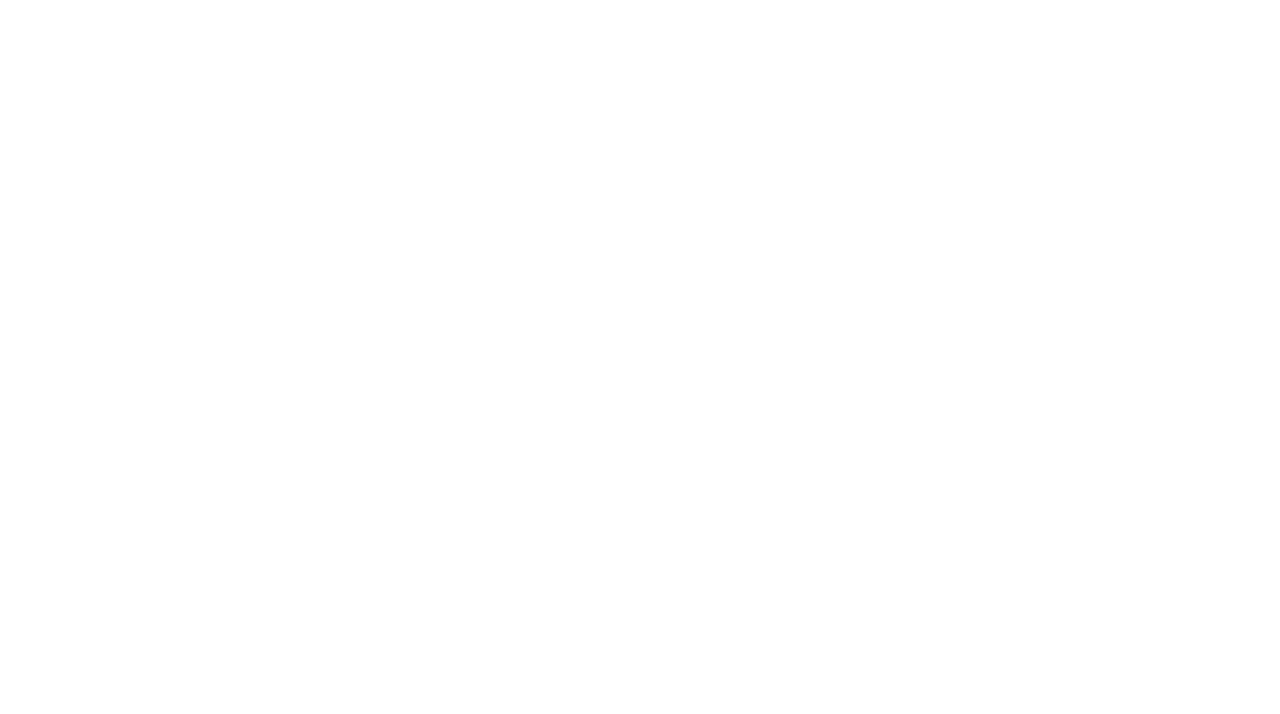
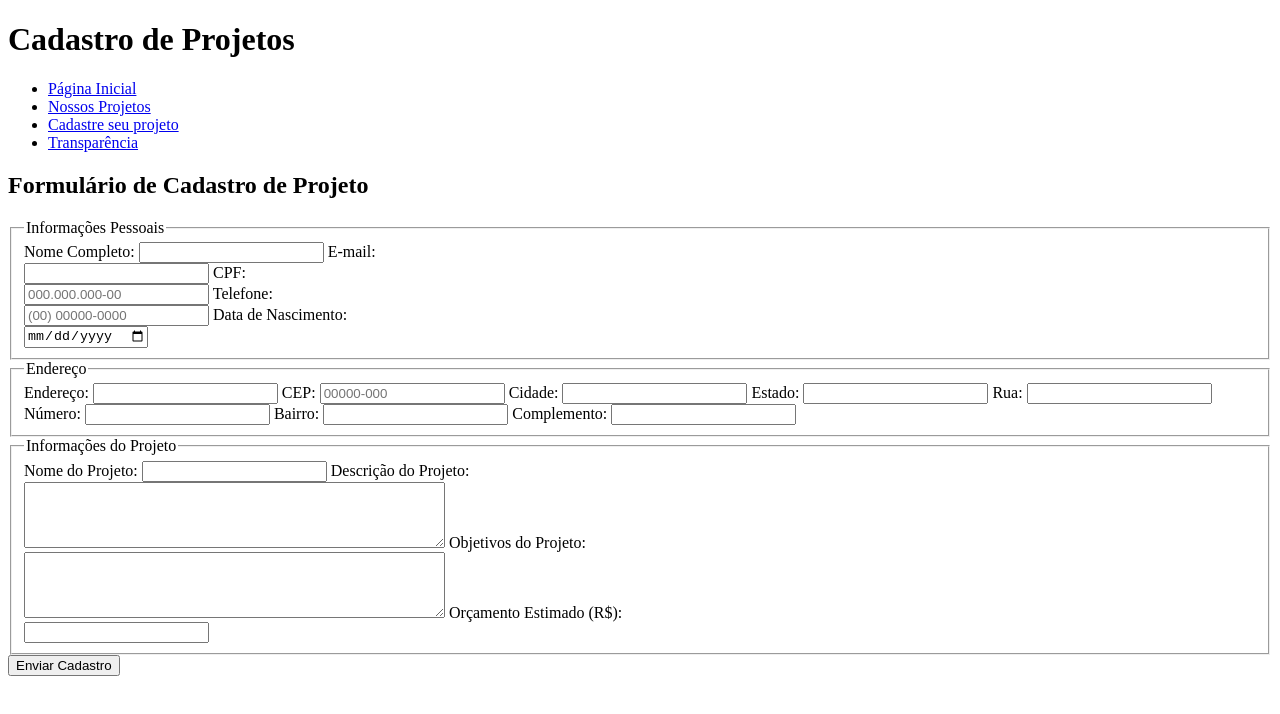
Before and after one commit to igorvinhal/aulaProgramacaoWeb, a plain HTML site: page cadastro.html in a window 1280 px wide. Drawn offline with Linux system fonts and the light colour scheme.

Commit message:
v04 - ampliando

```diff
--- a/cadastro.html
+++ b/cadastro.html
@@ -0,0 +1,117 @@
+<!DOCTYPE html>
+<html lang="pt-BR">
+<head>
+    <meta charset="UTF-8">
+    <meta name="viewport" content="width=device-width, initial-scale=1.0">
+    <title>Cadastro</title>
+</head>
+<body>
+        <header>
+        <h1>Cadastro de Projetos</h1>
+        <nav>
+            <ul>
+                <li><a href="index.html">Página Inicial</a></li>
+                <li><a href="projetos.html">Nossos Projetos</a></li>
+                <li><a href="cadastro.html">Cadastre seu projeto</a></li>
+                <li><a href="transparencia.html">Transparência</a></li>
+            </ul>
+        </nav>
+        </header>
+
+    <main>
+        <section>
+            <h2>Formulário de Cadastro de Projeto</h2>
+            <form action="#" method="post">
+                <fieldset>
+                    <legend>Informações Pessoais</legend>
+
+                    <label for="nome">Nome Completo:</label>
+                    <input type="text" id="nome" name="nome" required>
+
+                    <label for="email">E-mail:</label><br>
+                    <input type="email" id="email" name="email" required>
+
+                    <label for="cpf">CPF:</label><br>
+                    <input type="text" id="cpf" name="cpf" required pattern="\d{3}\.\d{3}\.\d{3}-\d{2}" placeholder="000.000.000-00">
+
+                    <label for="telefone">Telefone:</label><br>
+                    <input type="tel" id="telefone" name="telefone" required pattern="\(\d{2}\) \d{4,5}-\d{4}" placeholder="(00) 00000-0000">
+
+                    <label for="nascimento">Data de Nascimento:</label><br>
+                    <input type="date" id="nascimento" name="nascimento" required>
+                </fieldset>
+
+                <fieldset>
+                    <legend>Endereço</legend>
+
+                    <label for="endereco">Endereço:</label>
+                    <input type="text" id="endereco" name="endereco" required>
+
+                    <label for="cep">CEP:</label>
+                    <input type="text" id="cep" name="cep" required pattern="\d{5}-\d{3}" placeholder="00000-000">
+
+                    <label for="cidade">Cidade:</label>
+                    <input type="text" id="cidade" name="cidade" required>
+
+                    <label for="estado">Estado:</label>
+                    <input type="text" id="estado" name="estado" required>
+
+                    <label for="rua">Rua:</label>
+                    <input type="text" id="rua" name="rua" required>
+
+                    <label for="numero">Número:</label>
+                    <input type="text" id="numero" name="numero" required>
+
+                    <label for="bairro">Bairro:</label>
+                    <input type="text" id="bairro" name="bairro" required>
+
+                    <label for="complemento">Complemento:</label>
+                    <input type="text" id="complemento" name="complemento">
+                </fieldset>
+
+                <fieldset>
+                    <legend>Informações do Projeto</legend>
+
+                    <label for="nome_projeto">Nome do Projeto:</label>
+                    <input type="text" id="nome_projeto" name="nome_projeto" required>
+
+                    <label for="descricao">Descrição do Projeto:</label><br>
+                    <textarea id="descricao" name="descricao" rows="4" cols="50" required></textarea>
+
+                    <label for="objetivos">Objetivos do Projeto:</label><br>
+                    <textarea id="objetivos" name="objetivos" rows="4" cols="50" required></textarea>
+
+                    <label for="orcamento">Orçamento Estimado (R$):</label><br>
+                    <input type="number" id="orcamento" name="orcamento" required min="0" step="0.01">
+                </fieldset>
+                <button type="submit">Enviar Cadastro</button>
+            </form>
+        </section>
+    </main>
+    <script>
+        // Máscara para CPF
+        cpf.addEventListener('input', function () {
+            let v = cpf.value.replace(/\D/g, '');
+            v = v.replace(/(\d{3})(\d)/, '$1.$2');
+            v = v.replace(/(\d{3})(\d)/, '$1.$2');
+            v = v.replace(/(\d{3})(\d{1,2})$/, '$1-$2');
+            cpf.value = v;
+        });
+
+        // Máscara para telefone
+        telefone.addEventListener('input', function () {
+            let v = telefone.value.replace(/\D/g, '');
+            v = v.replace(/^(\d{2})(\d)/g, '($1) $2');
+            v = v.replace(/(\d{4,5})(\d{4})$/, '$1-$2');
+            telefone.value = v;
+        });
+
+        // Máscara para CEP
+        cep.addEventListener('input', function () {
+            let v = cep.value.replace(/\D/g, '');
+            v = v.replace(/^(\d{5})(\d)/, '$1-$2');
+            cep.value = v;
+        });
+    </script>
+</body>
+</html>
```
Also changed, not shown: index.html (+28 -11 lines), projetos.html (added, +42 -0 lines), transparencia.html (added, +20 -0 lines), Imagens/marca.png (added), projeto.html (deleted), 4 other files.
